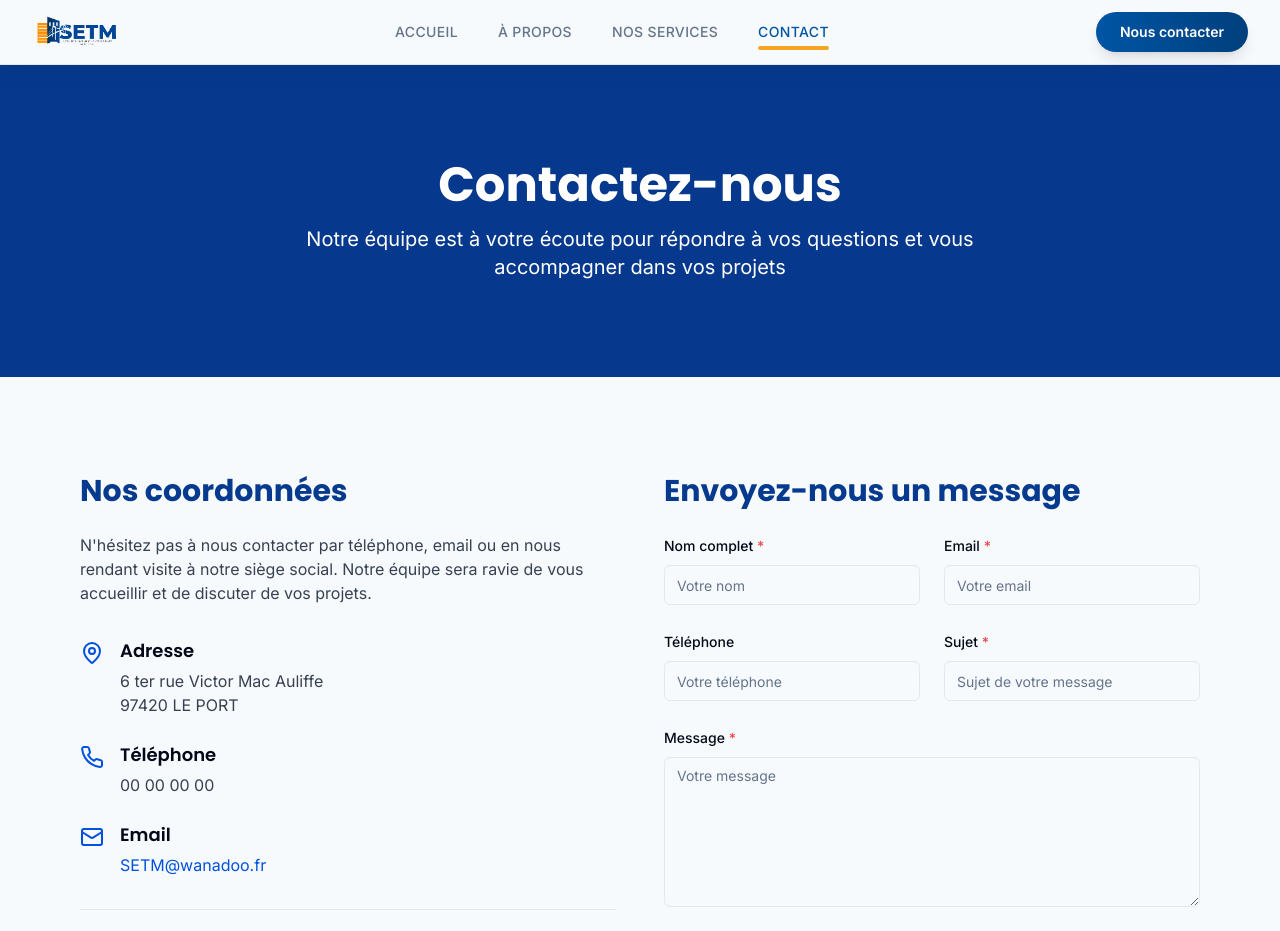
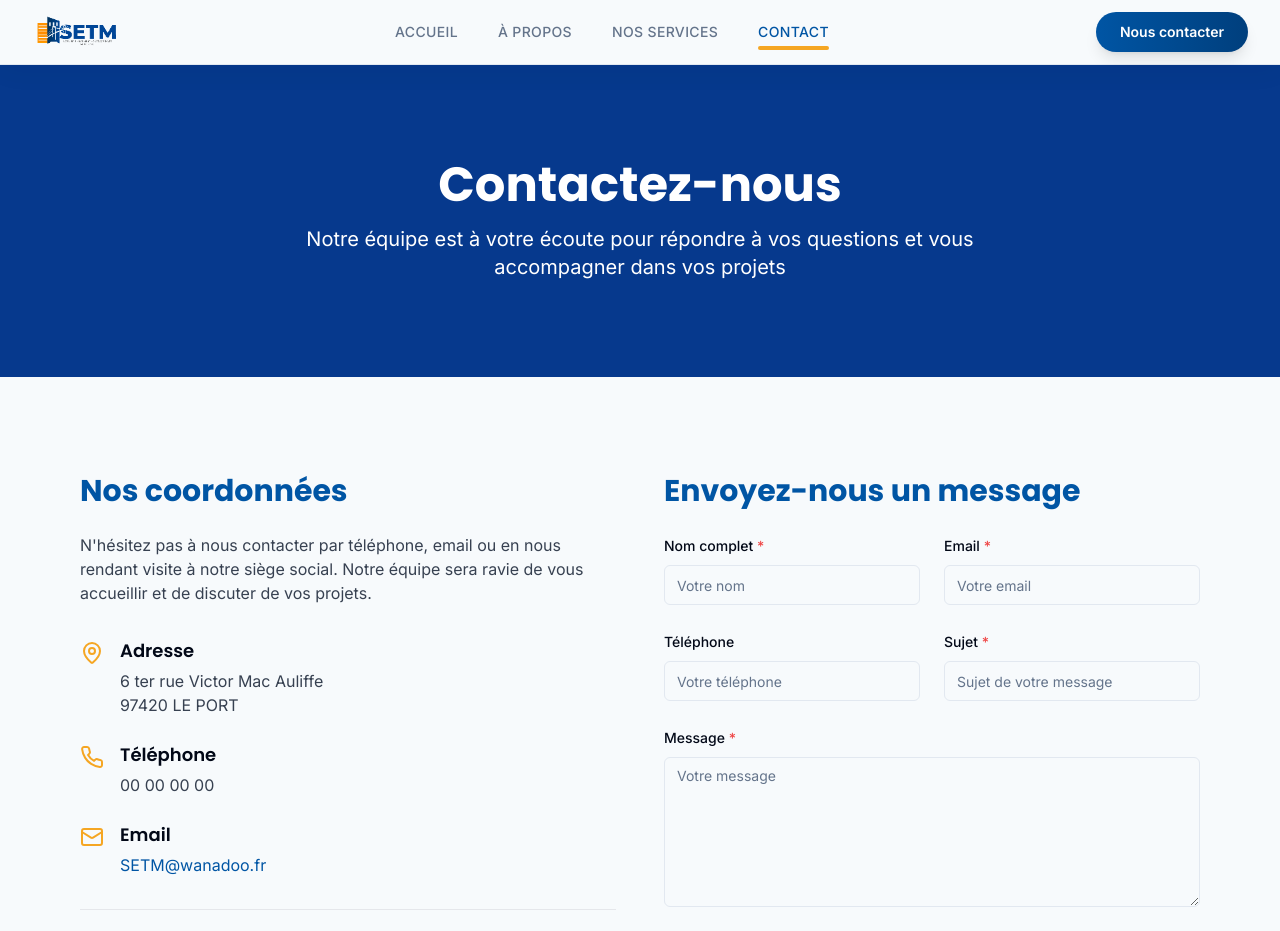
Before and after one commit to Eco2lodgy-Company/SETEM, a React (Vite) app: page /contact in a window 1280 px wide. Shown: the top 931 px of the page. Built offline with nearby package versions, Linux system fonts and the light colour scheme.

Commit message:
uniformisation de la page de contact

```diff
--- a/src/pages/Contact.tsx
+++ b/src/pages/Contact.tsx
@@ -1,4 +1,3 @@
-
 import { useState } from 'react';
 import { Button } from '@/components/ui/button';
 import { Input } from '@/components/ui/input';
@@ -32,7 +31,7 @@ const Contact = () => {
     setTimeout(() => {
       toast.success('Votre message a été envoyé avec succès!', {
         description: 'Nous vous répondrons dans les plus brefs délais.',
-        icon: <CheckCircle className="h-5 w-5" />,
+        icon: <CheckCircle className="h-5 w-5 text-[#0055A4]" />, // Icône de succès en bleu principal
       });
       setFormData({
         name: '',
@@ -47,7 +46,7 @@ const Contact = () => {
 
   return (
     <main>
-      {/* Page Header */}
+      {/* Page Header - Inchangé */}
       <section className="page-header">
         <div className="container mx-auto text-center">
           <h1 className="text-4xl md:text-5xl font-bold mb-4">Contactez-nous</h1>
@@ -63,7 +62,7 @@ const Contact = () => {
           <div className="grid grid-cols-1 lg:grid-cols-2 gap-12">
             {/* Contact Information */}
             <div>
-              <h2 className="text-3xl font-bold text-SETM-900 mb-6">Nos coordonnées</h2>
+              <h2 className="text-3xl font-bold text-[#0055A4] mb-6">Nos coordonnées</h2>
               <p className="text-gray-700 mb-8">
                 N'hésitez pas à nous contacter par téléphone, email ou en nous rendant visite à notre siège social.
                 Notre équipe sera ravie de vous accueillir et de discuter de vos projets.
@@ -71,7 +70,7 @@ const Contact = () => {
 
               <div className="space-y-6 mb-8">
                 <div className="flex items-start">
-                  <MapPin className="h-6 w-6 text-SETM-700 mr-4 flex-shrink-0 mt-1" />
+                  <MapPin className="h-6 w-6 text-[#F5A623] mr-4 flex-shrink-0 mt-1" />
                   <div>
                     <h3 className="font-semibold text-lg mb-1">Adresse</h3>
                     <p className="text-gray-700">
@@ -82,7 +81,7 @@ const Contact = () => {
                 </div>
 
                 <div className="flex items-start">
-                  <Phone className="h-6 w-6 text-SETM-700 mr-4 flex-shrink-0 mt-1" />
+                  <Phone className="h-6 w-6 text-[#F5A623] mr-4 flex-shrink-0 mt-1" />
                   <div>
                     <h3 className="font-semibold text-lg mb-1">Téléphone</h3>
                     <p className="text-gray-700">00 00 00 00</p>
@@ -90,10 +89,10 @@ const Contact = () => {
                 </div>
 
                 <div className="flex items-start">
-                  <Mail className="h-6 w-6 text-SETM-700 mr-4 flex-shrink-0 mt-1" />
+                  <Mail className="h-6 w-6 text-[#F5A623] mr-4 flex-shrink-0 mt-1" />
                   <div>
                     <h3 className="font-semibold text-lg mb-1">Email</h3>
-                    <a href="mailto:SETM@wanadoo.fr" className="text-SETM-700 hover:text-SETM-800 transition-colors">
+                    <a href="mailto:SETM@wanadoo.fr" className="text-[#0055A4] hover:text-[#003F7D] transition-colors">
                       SETM@wanadoo.fr
                     </a>
                   </div>
@@ -115,7 +114,7 @@ const Contact = () => {
 
             {/* Contact Form */}
             <div>
-              <h2 className="text-3xl font-bold text-SETM-900 mb-6">Envoyez-nous un message</h2>
+              <h2 className="text-3xl font-bold text-[#0055A4] mb-6">Envoyez-nous un message</h2>
               <form onSubmit={handleSubmit} className="space-y-6">
                 <div className="grid grid-cols-1 md:grid-cols-2 gap-6">
                   <div className="space-y-2">
@@ -191,7 +190,7 @@ const Contact = () => {
                 </div>
 
                 <div className="flex items-start gap-2 text-sm text-gray-600">
-                  <AlertCircle className="h-5 w-5 text-SETM-700 flex-shrink-0 mt-0.5" />
+                  <AlertCircle className="h-5 w-5 text-[#F5A623] flex-shrink-0 mt-0.5" />
                   <p>
                     En soumettant ce formulaire, vous acceptez que les informations saisies soient utilisées
                     pour vous recontacter dans le cadre de votre demande.
@@ -200,7 +199,7 @@ const Contact = () => {
 
                 <Button
                   type="submit"
-                  className="w-full bg-SETM-800 hover:bg-SETM-700"
+                  className="w-full bg-[#0055A4] hover:bg-[#003F7D] text-white"
                   disabled={isSubmitting}
                 >
                   {isSubmitting ? 'Envoi en cours...' : 'Envoyer le message'}
```
